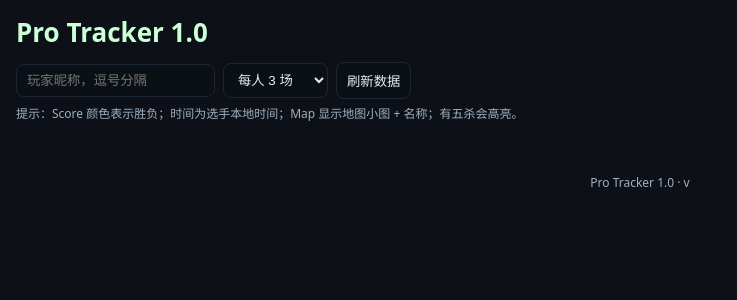
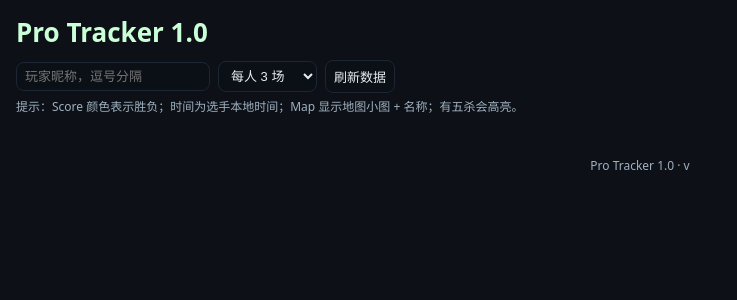
Before and after one commit to Bubbl666/ProTracker, a Python web app: template app/templates/index.html in a window 1280 px wide. Shown: the top 300 px of the page, without its empty margins (0-737 px from the left). Run offline with Jinja, Linux system fonts and the light colour scheme; the template is opened without the code that fills it, so the values that code supplies are empty.

Commit message:
Update index.html

```diff
--- a/app/templates/index.html
+++ b/app/templates/index.html
@@ -10,36 +10,39 @@
     --ok:#1cd16f; --bad:#ff6b6b; --link:#9ad1ff; --highlight:#fff49a;
   }
   *{box-sizing:border-box}
-  body{margin:0;background:var(--bg);color:var(--text);font:14px/1.45 system-ui,-apple-system,Segoe UI,Roboto,Ubuntu,"Helvetica Neue",Arial,"PingFang SC",sans-serif;}
+  body{margin:0;background:var(--bg);color:var(--text);font:14px/1.4 system-ui,-apple-system,Segoe UI,Roboto,Ubuntu,"Helvetica Neue",Arial,"PingFang SC",sans-serif;}
   a{color:var(--link);text-decoration:none}
   a:hover{opacity:.9}
+
   /* 顶部 */
-  .bar{padding:14px 16px 8px}
+  .bar{padding:14px 16px 6px}
   .bar h1{margin:0 0 10px;font-size:26px;color:#caffd7}
   .ctrl{display:flex;gap:8px;align-items:center;margin-bottom:6px}
   .ctrl input,.ctrl select,.ctrl button{
-    background:#0b1016;border:1px solid var(--line);color:var(--text);border-radius:8px;padding:8px 10px
+    background:#0b1016;border:1px solid var(--line);color:var(--text);border-radius:8px;padding:6px 8px;font-size:13px
   }
   .hint{color:var(--muted);font-size:12px}
+
   /* 网格：限制每行最多 N 列 */
-  .grid{display:grid;gap:12px;padding:10px 12px 24px;
+  .grid{display:grid;gap:10px;padding:10px 10px 18px;
         grid-template-columns: repeat(var(--max-cols), minmax(320px,1fr))}
-  @media (max-width:1600px){ .grid{grid-template-columns: repeat(4, minmax(320px,1fr));} }
-  @media (max-width:1300px){ .grid{grid-template-columns: repeat(3, minmax(320px,1fr));} }
-  @media (max-width:980px) { .grid{grid-template-columns: repeat(2, minmax(300px,1fr));} }
+  @media (max-width:1600px){ .grid{grid-template-columns: repeat(4, minmax(300px,1fr));} }
+  @media (max-width:1300px){ .grid{grid-template-columns: repeat(3, minmax(300px,1fr));} }
+  @media (max-width:980px) { .grid{grid-template-columns: repeat(2, minmax(280px,1fr));} }
   @media (max-width:680px) { .grid{grid-template-columns: repeat(1, minmax(260px,1fr));} }
 
-  /* 卡片表格风格（干净） */
-  .card{background:var(--card);border:1px solid var(--line);border-radius:12px;overflow:hidden}
-  .head{display:flex;justify-content:space-between;align-items:center;padding:10px 12px;border-bottom:1px solid var(--line)}
-  .head h2{margin:0;font-size:16px}
+  /* 卡片 */
+  .card{background:var(--card);border:1px solid var(--line);border-radius:10px;overflow:hidden}
+  .head{display:flex;justify-content:space-between;align-items:center;padding:8px 10px;border-bottom:1px solid var(--line)}
+  .head h2{margin:0;font-size:15px}
   .faceit{font-size:12px;border:1px solid var(--line);padding:4px 8px;border-radius:8px}
 
-  table{width:100%;border-collapse:collapse}
-  thead th{font-size:12px;color:#a7b6c7;text-align:left;padding:8px 10px;border-bottom:1px solid var(--line)}
-  tbody td{padding:8px 10px;border-bottom:1px solid var(--line);vertical-align:middle}
+  /* 表格：紧凑 + 单行显示 */
+  table{width:100%;border-collapse:collapse;table-layout:fixed}
+  thead th{font-size:12px;color:#a7b6c7;text-align:left;padding:6px 8px;border-bottom:1px solid var(--line);white-space:nowrap}
+  tbody td{padding:6px 8px;border-bottom:1px solid var(--line);vertical-align:middle;white-space:nowrap}
 
-  /* 列宽＆左对齐（紧凑） */
+  /* 列宽与左对齐（更紧凑） */
   .c-date{width:40%}
   .c-score{width:12%}
   .c-map{width:22%}
@@ -54,7 +57,7 @@
   /* 五杀高亮：除 score 外的整行文字提亮 */
   tr.highlight td:not(.c-score){ color: var(--highlight); }
 
-  .foot{padding:10px 16px;color:var(--muted);font-size:12px;text-align:center}
+  .foot{padding:8px 12px;color:var(--muted);font-size:12px;text-align:center}
 </style>
 </head>
 <body>
@@ -87,7 +90,7 @@
             <th class="c-date">Date</th>
             <th class="c-score">Score</th>
             <th class="c-map">Map</th>
-            <th class="c-kad">K / A / D</th>
+            <th class="c-kad">K/A/D</th>
             <th class="c-rating">Rating</th>
           </tr>
         </thead>
@@ -100,7 +103,7 @@
               <img class="map-icon" src="{{ m.map_img }}" alt="">
               {{ m.map }}
             </td>
-            <td class="c-kad">{{ m.k }} / {{ m.a }} / {{ m.d }}</td>
+            <td class="c-kad">{{ m.k }}/{{ m.a }}/{{ m.d }}</td>
             <td class="c-rating">{{ m.rating }}</td>
           </tr>
           {% endfor %}
```
